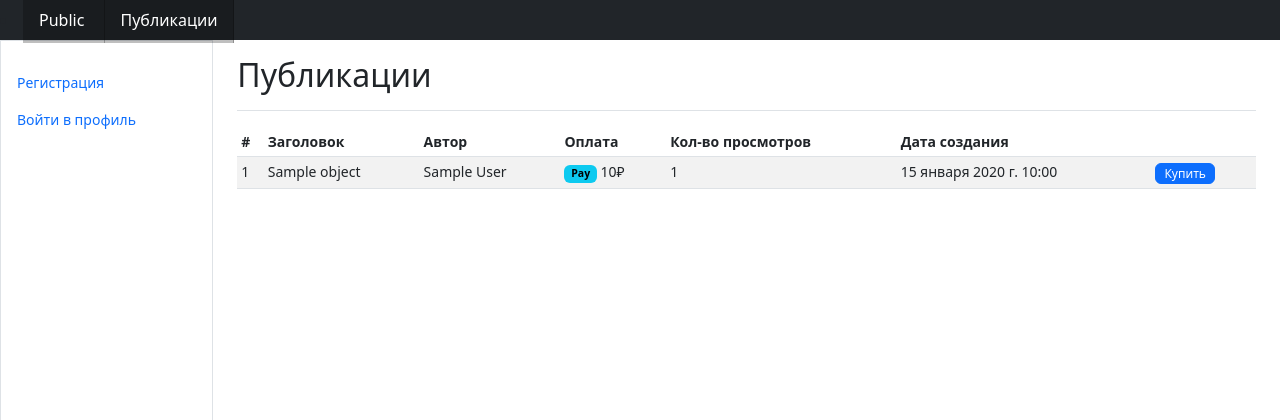
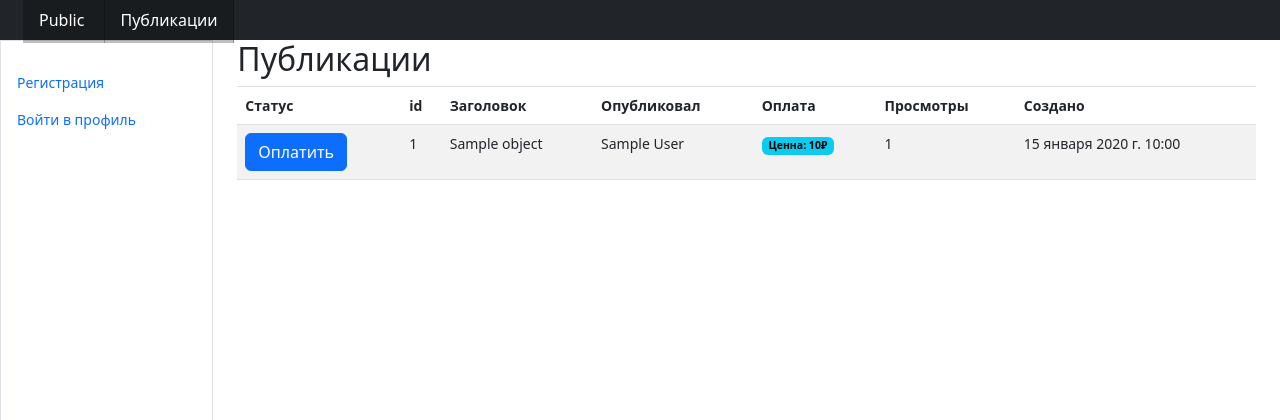
Before and after one commit to denanmax/Public_content, a Django app: template posts/templates/posts/posts_list.html in a window 1280 px wide. Shown: the top 420 px of the page. Run offline with Django 4.2, Linux system fonts and the light colour scheme; the template is opened without the code that fills it: most values are stand-ins (such as "Sample title", 1, 10 or a date in 2020); parts of the project's set-up code (start-up, migrations or seed data) failed here and were passed over; some libraries are stand-ins or nearby versions.

Commit message:
posts forms

```diff
--- a/posts/templates/posts/posts_detail.html
+++ b/posts/templates/posts/posts_detail.html
@@ -9,7 +9,7 @@
                         <img src="{{ object.image.url }}" class="d-block mx-lg-auto img-fluid"
                              loading="lazy" width="700" height="500">
                     {% else %}
-                        <img src="{% static 'not_image.png' %}" class="d-block mx-lg-auto img-fluid"
+                        <img src="{% static 'no_image.png' %}" class="d-block mx-lg-auto img-fluid"
                              loading="lazy" width="700" height="500">
                     {% endif %}
                 </div>
@@ -17,7 +17,7 @@
                     <h1 class="display-5 fw-bold text-body-emphasis lh-1 mb-3">{{ object.title }}</h1>
                     <div class="mb-1 text-body-secondary">
                         Дата: {{ object.create_date }}
-                        <img class="icon" width="20" height="20" src="{% static 'view.png' %}">
+                        Просмотры:
                         {{ object.count_views }}
                     </div>
                     <p class="lead text-wrap">{{ object.content }}</p>
--- a/posts/templates/posts/posts_list.html
+++ b/posts/templates/posts/posts_list.html
@@ -2,77 +2,73 @@
 {% load static %}
 {% block content %}
     <main class="col-md-9 ms-sm-auto col-lg-10 px-md-4">
-        <div class="d-flex justify-content-between flex-wrap flex-md-nowrap align-items-center pt-3 pb-2 mb-3 border-bottom">
+        <div class="border-bottom">
             <h1 class="h2">Публикации</h1>
         </div>
 
-        <div class="table-responsive small mt-2">
-            <table class="table table-striped table-sm">
+        <div class="table-responsive small">
+            <table class="table table-striped">
                 <thead>
                 <tr>
-                    <th scope="col">#</th>
+                    <th scope="col">Статус</th>
+                    <th scope="col">id</th>
                     <th scope="col">Заголовок</th>
-                    <th scope="col">Автор</th>
+                    <th scope="col">Опубликовал</th>
                     <th scope="col">Оплата</th>
-                    <th scope="col">Кол-во просмотров</th>
-                    <th scope="col">Дата создания</th>
-                    <th scope="col"></th>
+                    <th scope="col">Просмотры</th>
+                    <th scope="col">Создано</th>
+
                 </tr>
                 </thead>
                 <tbody>
                 {% for object in object_list %}
                     <tr>
+                        {% if object.paid_published and object.owner != user and user.is_authenticated %}
+                            {% for sub in sub_read_list.all %}
+                                {% if object == sub %}
+                                    <td><a class="btn btn-success" href="{% url 'posts:posts_detail' object.pk %}"
+                                           role="button">Просмотр</a>
+                                    </td>
+                                {% endif %}
+                            {% endfor %}
+                            {% for sub in sub_pay_list.all %}
+                                {% if object == sub %}
+                                    <td><a class="btn btn-primary"
+                                           href="{% url 'posts:pay_posts_redirect' object.pk %}"
+                                           role="button">Оплатить</a>
+                                    </td>
+                                {% endif %}
+                            {% endfor %}
+                            {% for sub in sub_pay_open_list.all %}
+                                {% if object == sub %}
+                                    <td><a class="btn btn-primary"
+                                           href="{% url 'posts:pay_posts_redirect' object.pk %}"
+                                           role="button">Оплатить</a>
+                                    </td>
+                                {% endif %}
+                            {% endfor %}
+                        {% elif object.paid_published and user.is_anonymous %}
+                            <td><a class="btn btn-primary"
+                                   href="{% url 'posts:pay_posts_redirect' object.pk %}"
+                                   role="button">Оплатить</a>
+                            </td>
+                        {% else %}
+                            <td><a class="btn btn-success" href="{% url 'posts:posts_detail' object.pk %}"
+                                   role="button">Просмотр</a>
+                            </td>
+                        {% endif %}
                         <td>{{ object.pk }}</td>
                         <td>{{ object.title|truncatechars:25 }}</td>
                         <td>{{ object.owner.first_name }} {{ object.owner.last_name }}</td>
                         <td>
                             {% if object.paid_published %}
-                                <span class="badge text-bg-info">Pay</span> {{ object.cost }}₽
+                                <span class="badge text-bg-info">Ценна: {{ object.cost }}₽</span>
                             {% else %}
-                                <span class="badge text-bg-success">Free</span>
+                                <span class="badge text-bg-success">Бесплатно</span>
                             {% endif %}
                         </td>
                         <td>{{ object.count_views }}</td>
                         <td>{{ object.create_date }}</td>
-                        {% if object.paid_published and object.owner != user and user.is_authenticated %}
-                            {% for sub in sub_read_list.all %}
-                                {% if object == sub %}
-                                    <td><a class="btn btn-success " href="{% url 'posts:posts_detail' object.pk %}"
-                                           role="button"
-                                           style="--bs-btn-padding-y: .05rem; --bs-btn-padding-x: .5rem; --bs-btn-font-size: .75rem;">Читать</a>
-                                    </td>
-                                {% endif %}
-                            {% endfor %}
-                            {% for sub in sub_pay_list.all %}
-                                {% if object == sub %}
-                                    <td><a class="btn btn-primary "
-                                           href="{% url 'posts:pay_posts_redirect' object.pk %}"
-                                           role="button"
-                                           style="--bs-btn-padding-y: .05rem; --bs-btn-padding-x: .5rem; --bs-btn-font-size: .75rem;">Купить</a>
-                                    </td>
-                                {% endif %}
-                            {% endfor %}
-                            {% for sub in sub_pay_open_list.all %}
-                                {% if object == sub %}
-                                    <td><a class="btn btn-primary "
-                                           href="{% url 'posts:pay_posts_redirect' object.pk %}"
-                                           role="button"
-                                           style="--bs-btn-padding-y: .05rem; --bs-btn-padding-x: .5rem; --bs-btn-font-size: .75rem;">Купить</a>
-                                    </td>
-                                {% endif %}
-                            {% endfor %}
-                        {% elif object.paid_published and user.is_anonymous %}
-                            <td><a class="btn btn-primary "
-                                   href="{% url 'posts:pay_posts_redirect' object.pk %}"
-                                   role="button"
-                                   style="--bs-btn-padding-y: .05rem; --bs-btn-padding-x: .5rem; --bs-btn-font-size: .75rem;">Купить</a>
-                            </td>
-                        {% else %}
-                            <td><a class="btn btn-success " href="{% url 'posts:posts_detail' object.pk %}"
-                                   role="button"
-                                   style="--bs-btn-padding-y: .05rem; --bs-btn-padding-x: .5rem; --bs-btn-font-size: .75rem;">Читать</a>
-                            </td>
-                        {% endif %}
                     </tr>
                 {% endfor %}
                 </tbody>
```
Also changed, not shown: posts/templates/posts/posts_my_confirm_delete.html (+7 -8 lines), posts/views.py (+94 -0 lines).
